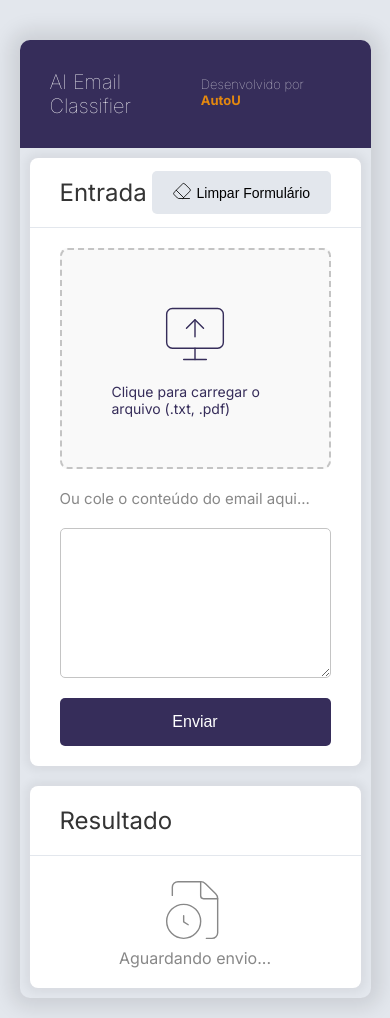
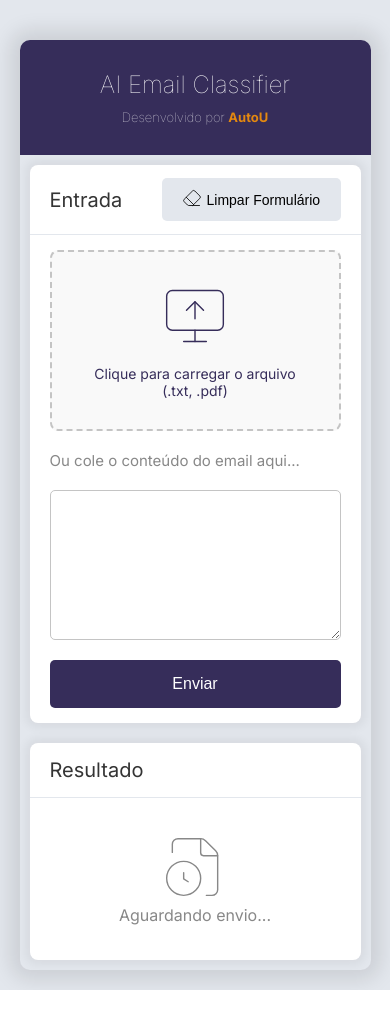
Before and after one commit to Gsn00/auto-u, a Flask app: page / in a window 390 px wide. After the commit the page ends 990 px from the top, so only its background shows below. Run offline with Flask 3, Linux system fonts and the light colour scheme.

Commit message:
Improvements on mobile design

```diff
--- a/static/style.css
+++ b/static/style.css
@@ -111,6 +111,7 @@ body {
   gap: 15px;
   align-items: center;
   user-select: none;
+  text-align: center;
 }
 
 .file_upload_container:hover {
@@ -314,3 +315,31 @@ body {
     width: 100%;
   }
 }
+
+@media screen and (max-width: 480px) {
+  .form_header,
+  .form_content,
+  .result_header,
+  .result_content {
+    padding: 15px 20px;
+  }
+
+  .file_upload_container {
+    padding: 30px;
+  }
+
+  .card_header {
+    flex-direction: column;
+    align-items: center;
+    gap: 10px;
+  }
+
+  .card_header h1 {
+    font-size: 24px;
+  }
+
+  .form_header h2,
+  .result_header h2 {
+    font-size: 20px;
+  }
+}
```
